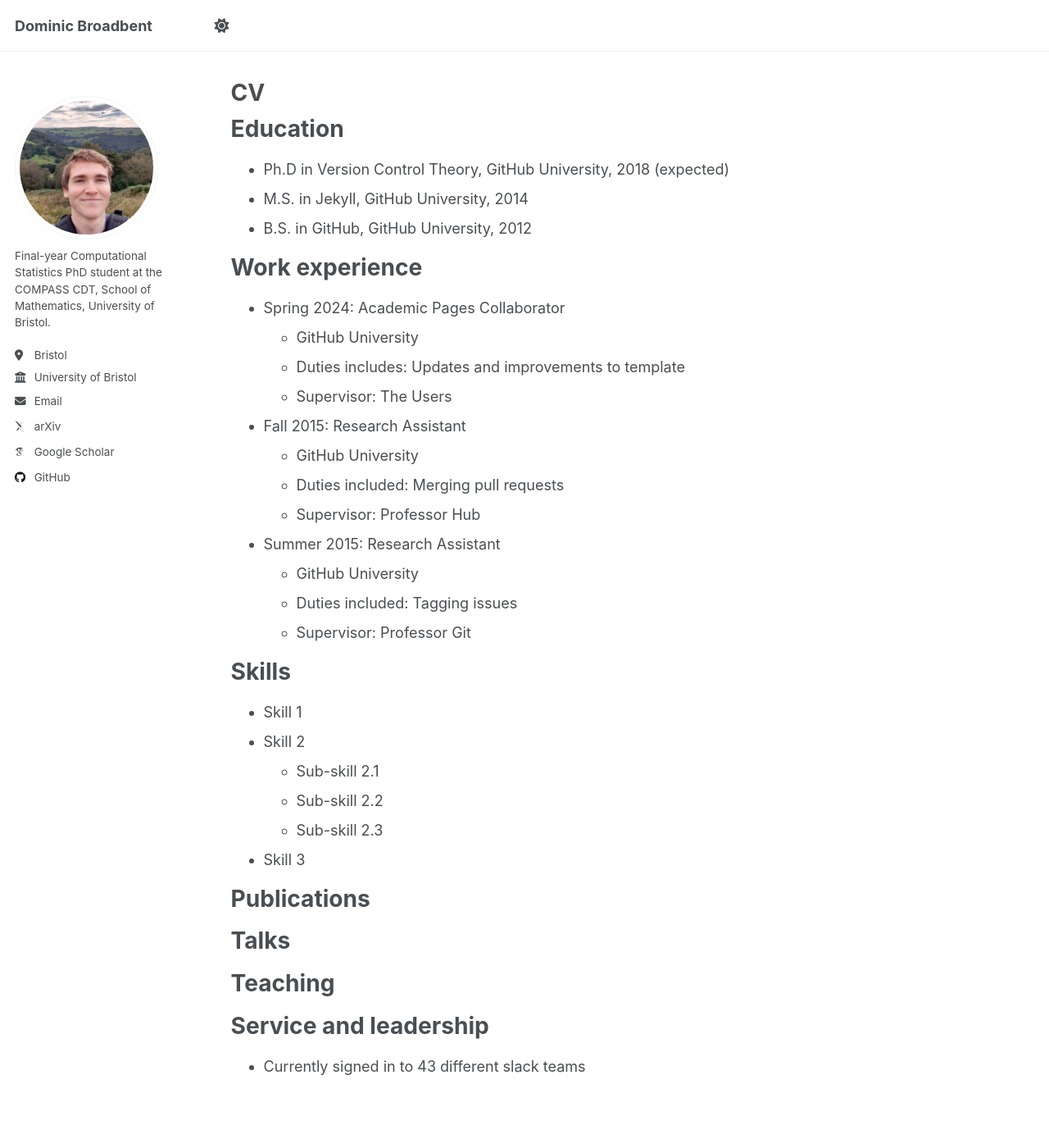
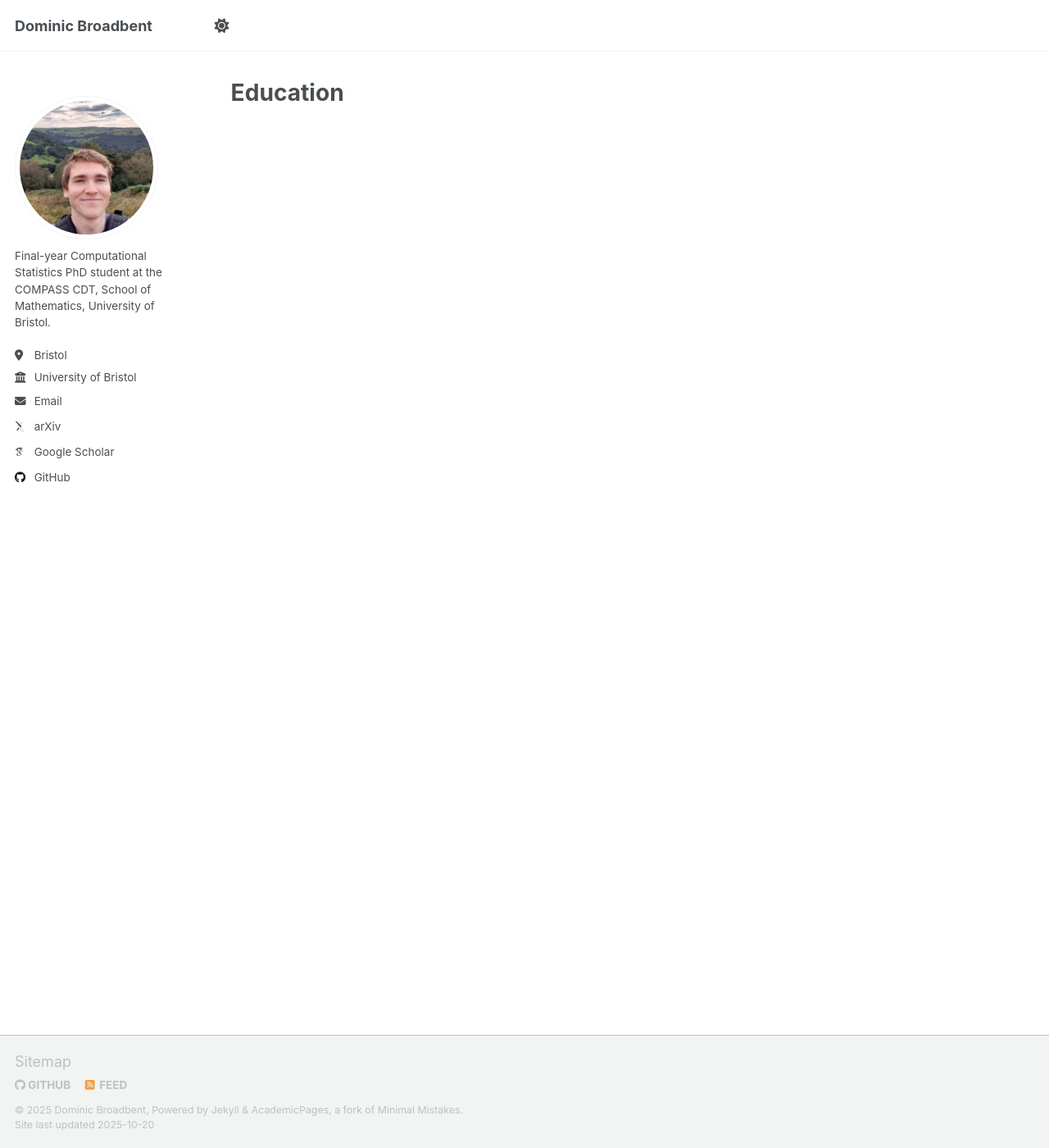
Before and after one commit to dominicjbroadbent/dominicjbroadbent.github.io, a Jekyll site: the page built from _pages/cv.md, in a window 1280 px wide and 1400 px high. Shown: the whole window at 82% size. Built offline with Jekyll 4.4.1, drawn with Linux system fonts in a browser that asks for light colours; some web fonts are replaced; a script that is not in the unit is left out.

Commit message:
Update cv.md

```diff
--- a/_pages/cv.md
+++ b/_pages/cv.md
@@ -1,64 +1,10 @@
 ---
 layout: archive
-title: "CV"
-permalink: /cv/
+title: "Education"
 author_profile: true
 redirect_from:
-  - /resume
+  - /cv.html
 ---
 
+
 {% include base_path %}
-
-Education
-======
-* Ph.D in Version Control Theory, GitHub University, 2018 (expected)
-* M.S. in Jekyll, GitHub University, 2014
-* B.S. in GitHub, GitHub University, 2012
-
-Work experience
-======
-* Spring 2024: Academic Pages Collaborator
-  * GitHub University
-  * Duties includes: Updates and improvements to template
-  * Supervisor: The Users
-
-* Fall 2015: Research Assistant
-  * GitHub University
-  * Duties included: Merging pull requests
-  * Supervisor: Professor Hub
-
-* Summer 2015: Research Assistant
-  * GitHub University
-  * Duties included: Tagging issues
-  * Supervisor: Professor Git
-
-Skills
-======
-* Skill 1
-* Skill 2
-  * Sub-skill 2.1
-  * Sub-skill 2.2
-  * Sub-skill 2.3
-* Skill 3
-
-Publications
-======
-  <ul>{% for post in site.publications reversed %}
-    {% include archive-single-cv.html %}
-  {% endfor %}</ul>
-
-Talks
-======
-  <ul>{% for post in site.talks reversed %}
-    {% include archive-single-talk-cv.html  %}
-  {% endfor %}</ul>
-
-Teaching
-======
-  <ul>{% for post in site.teaching reversed %}
-    {% include archive-single-cv.html %}
-  {% endfor %}</ul>
-
-Service and leadership
-======
-* Currently signed in to 43 different slack teams
```
